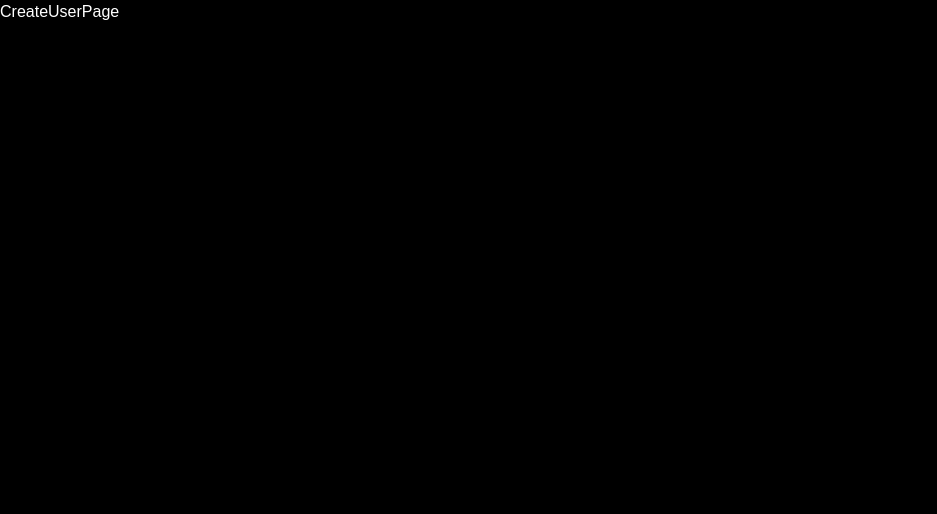
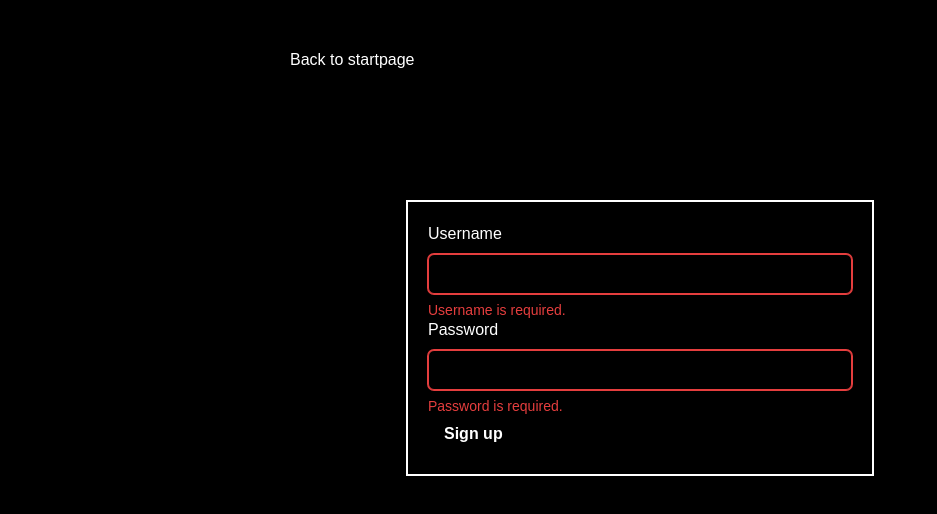
Before and after one commit to rokkomini/Chat-App, a React (Create React App) app in the folder packages/client/: page /create-user in a window 1280 px wide. Shown: the top 514 px of the page, without its empty margins (0-937 px from the left). Built offline with nearby package versions, Linux system fonts and the light colour scheme; a web font is replaced by a local one.

Commit message:
started on login/signup on client

```diff
--- a/packages/client/src/App.scss
+++ b/packages/client/src/App.scss
@@ -5,8 +5,6 @@
   background-color: black;
 font-family: 'Trispace', sans-serif;
 }
-
-
 
 .startpage-wrapper {
   display: flex;
--- a/packages/client/src/components/LoginForm.tsx
+++ b/packages/client/src/components/LoginForm.tsx
@@ -10,9 +10,15 @@ import {
 } from "@chakra-ui/react";
 import { UserItem } from "@my-chat-app/shared";
 
-export default function LoginForm() {
+export default function LoginForm(props: {handleOnClick: (userItem: UserItem) => void, button: string}) {
   const [input, setInput] = useState("");
-  const [user, setUser] = useState<UserItem>();
+  const [user, setUser] = useState<UserItem>({ username: "", password: "" });
+  function updateForm(value : {}) {
+    return setUser((prev) => {
+      return { ...prev, ...value }
+    })
+  }
+
 
   const handleInputChange = (e: { target: { value: React.SetStateAction<string>; }; }) => setInput(e.target.value);
 
@@ -25,7 +31,7 @@ export default function LoginForm() {
           <div className="login-form">
               <FormControl isInvalid={isError}>
                 <FormLabel>Username</FormLabel>
-                <Input type="username" value={input} onChange={handleInputChange} />
+                <Input type="username" value={user.username} onChange={(e) => updateForm({username: e.target.value})} />
                 {!isError ? (
                   <FormHelperText>
                     Enter username to login
@@ -34,7 +40,7 @@ export default function LoginForm() {
                   <FormErrorMessage>Username is required.</FormErrorMessage>
                 )}
                 <FormLabel>Password</FormLabel>
-                <Input type="password" value={input} onChange={handleInputChange} />
+                <Input type="password" value={user.password} onChange={(e) => updateForm({password: e.target.value})} />
                 {!isError ? (
                   <FormHelperText>
                     Please enter your password
@@ -42,7 +48,7 @@ export default function LoginForm() {
                 ) : (
                   <FormErrorMessage>Password is required.</FormErrorMessage>
                 )}
-                <Button colorScheme='black'>Log in</Button>
+                <Button colorScheme='black' onClick={() => props.handleOnClick}>{props.button}</Button>
               </FormControl>
               </div>
           </Container>
--- a/packages/client/src/pages/CreateUserPage.tsx
+++ b/packages/client/src/pages/CreateUserPage.tsx
@@ -1,7 +1,11 @@
 import React from 'react'
+import LoginForm from '../components/LoginForm'
 
 export default function CreateUserPage() {
+  function handleOnSignUp() {
+    console.log('Sign up')
+  }
   return (
-    <div><p>CreateUserPage</p></div>
+    <div><LoginForm button='Sign up' handleOnClick={handleOnSignUp}  /></div>
   )
 }
--- a/packages/client/src/pages/LoginUserPage.tsx
+++ b/packages/client/src/pages/LoginUserPage.tsx
@@ -1,10 +1,17 @@
+import axios from 'axios';
 import React from 'react'
 import LoginForm from '../components/LoginForm'
 
 export default function LoginUserPage() {
+  axios.defaults.baseURL =
+  process.env.REACT_APP_BASE_URL || "http://localhost:3001";
+
+  function handleOnLogin() {
+    console.log('Login')
+  }
   return (
     <div>
-    <LoginForm />
+    <LoginForm button='Log in' handleOnClick={handleOnLogin} />
     </div>
   )
 }
```
